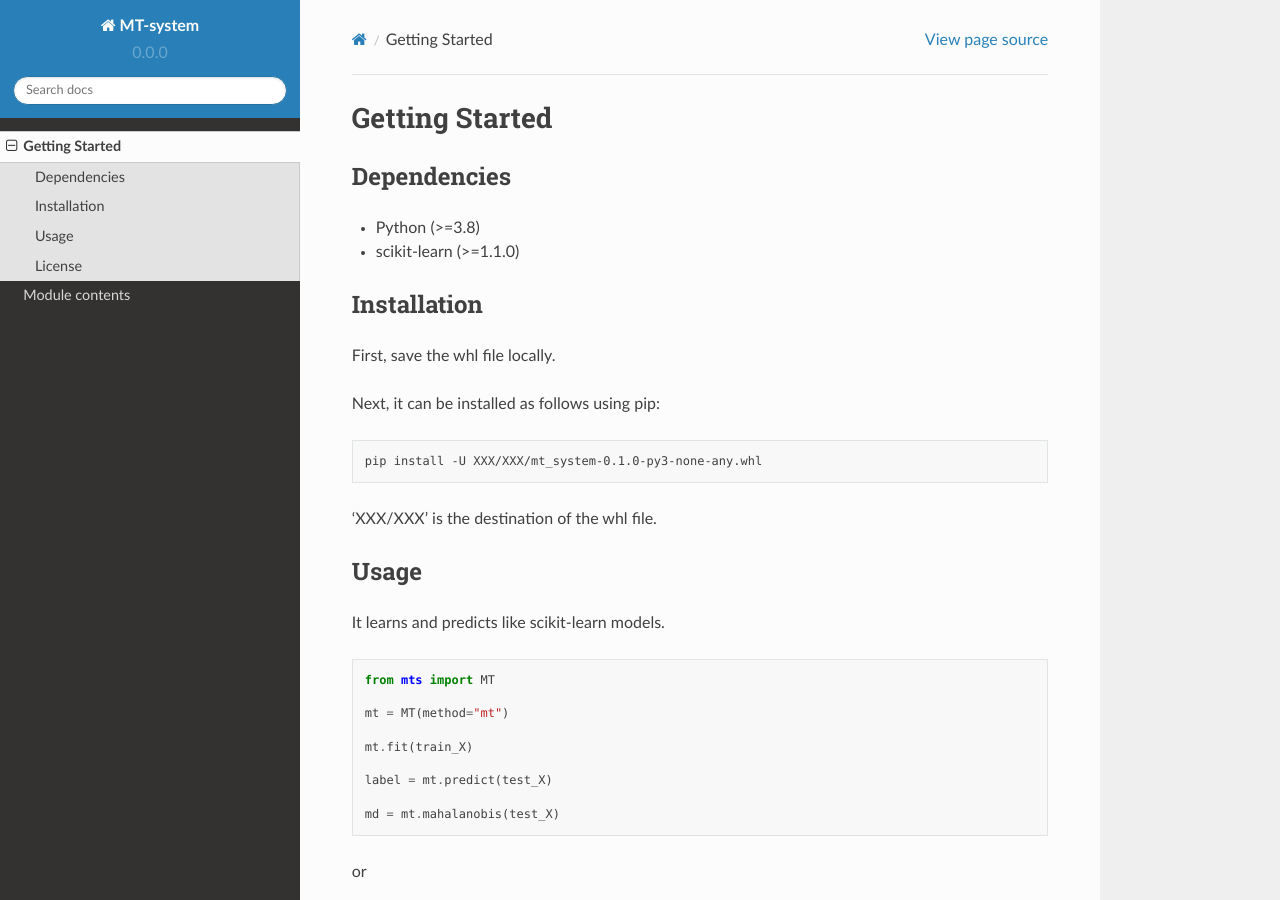
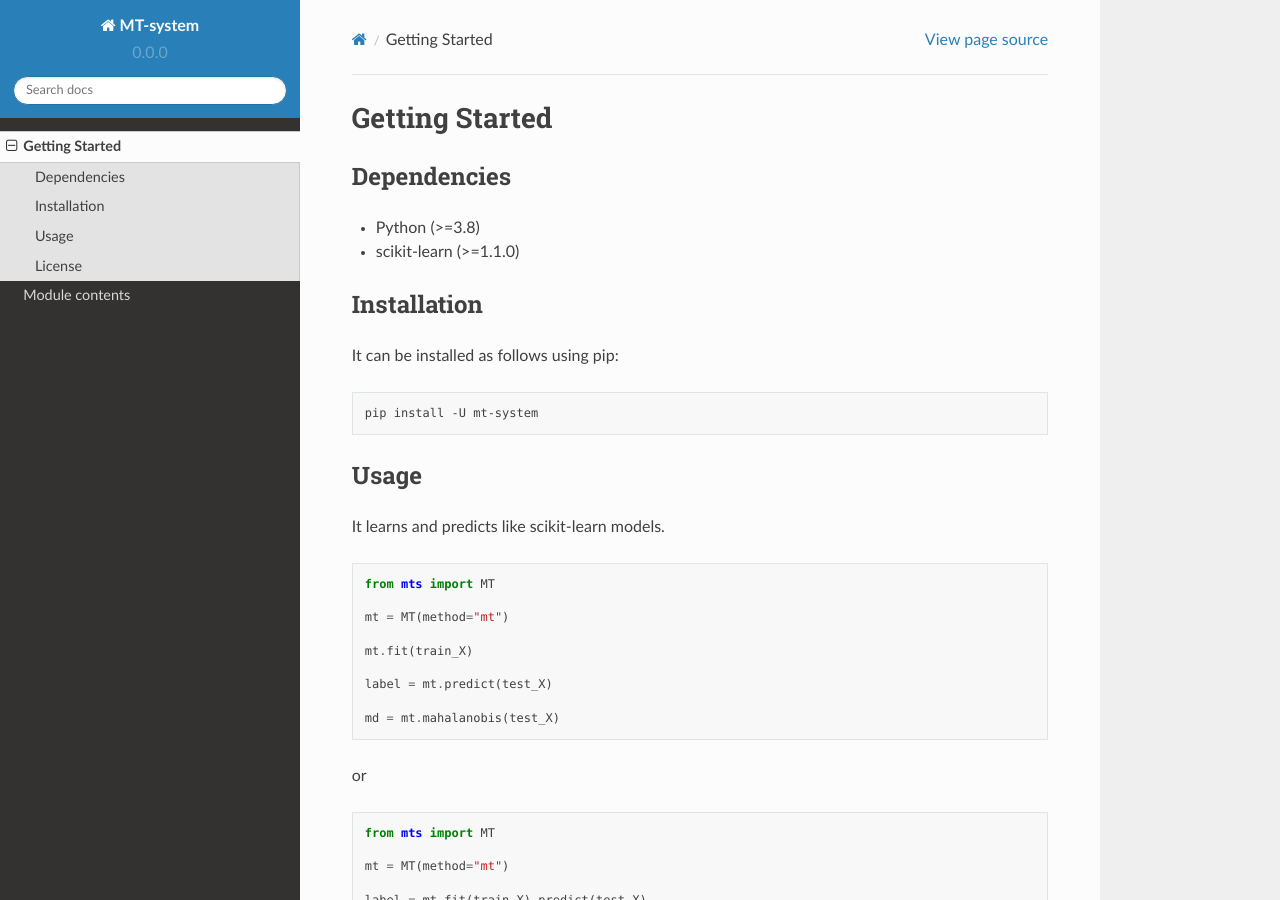
Before and after one commit to stfukuda/mt-system, a Sphinx documentation site: the page built from docs/source/start.rst, in a window 1280 px wide and 900 px high. Built offline with Sphinx 7.4.7 and the Read the Docs theme 2.0.0, drawn with Linux system fonts in a browser that asks for light colours.

Commit message:
Fix documentation in Installation

```diff
--- a/docs/source/start.rst
+++ b/docs/source/start.rst
@@ -10,15 +10,11 @@ Dependencies
 Installation
 ------------
 
-First, save the whl file locally.
-
-Next, it can be installed as follows using pip:
+It can be installed as follows using pip:
 
 .. code-block:: shell
 
-   pip install -U XXX/XXX/mt_system-0.1.0-py3-none-any.whl
-
-'XXX/XXX' is the destination of the whl file.
+   pip install -U mt-system
 
 Usage
 -----
```
